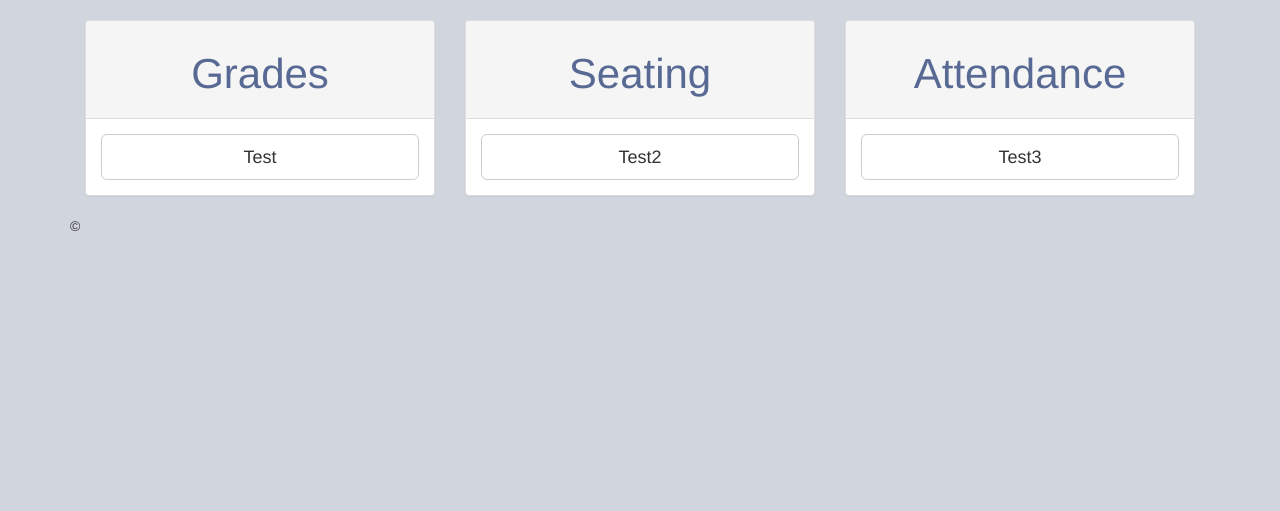
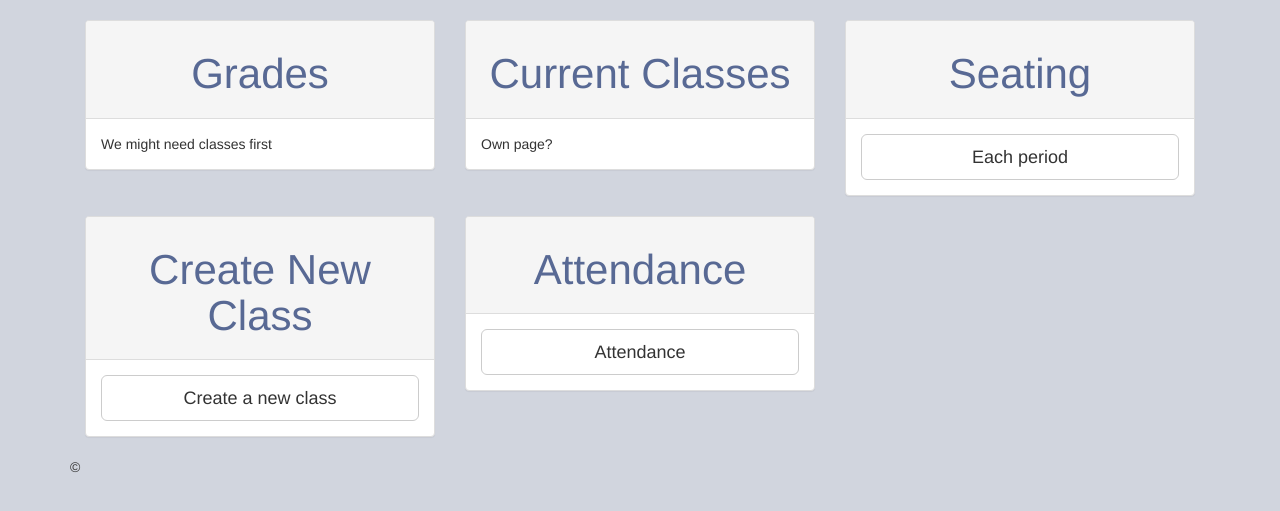
Before and after one commit to shamaul-d/gradestbook, a Flask app: page /home/ in a window 1280 px wide. Shown: the part 113-624 px from the top of the page. Run offline with Flask 2, Linux system fonts and the light colour scheme; a user stored in the database is signed in; some libraries are stand-ins or nearby versions.

Commit message:
seperate js files

```diff
--- a/app.py
+++ b/app.py
@@ -32,7 +32,7 @@ def logoutJ():
 @app.route('/home/')
 def home():
     if 'user' in session:
-        return render_template('home.html', loggedIn="Logout", teach = session['teach'])
+        return render_template('home.html', loggedIn=True, teach = session['teach'])
     return redirect(url_for('login'))
 
 @app.route('/auth/', methods = ["GET","POST"])
@@ -82,14 +82,21 @@ def auth():
 def hashp(password):
     return hashlib.sha512(password).hexdigest()
 
-#dev only
 @app.route('/seating/')
 def seating():
-    if (session['teach']):
+    if 'teach' in session:
         htmlString = seat.seatHtml(3,5)
-        return render_template('seat.html', seats=htmlString)
+        return render_template('seat.html', seats=htmlString, loggedIn = True)
     else:
         return redirect(url_for('home'))
+
+@app.route('/absence')
+def absence():
+    return render_template('absence.html')
+
+@app.route('/createClass')
+def createClass():
+    return render_template('newClass.html')
 
 if __name__ == '__main__':
     app.debug = True
--- a/templates/home.html
+++ b/templates/home.html
@@ -12,7 +12,18 @@
                 <h1><center> Grades <center></h1>
                 </div>
                 <div class="panel-body">
-	<a type="button" class="btn btn-default btn-lg btn-block" href="#">Test</a>
+                    We might need classes first
+                </div>
+            </div>
+        </div>
+
+        <div class="col-lg-4">
+            <div class="panel panel-default">
+                <div class="panel-heading">
+                    <h1><center> Current Classes </center></h1>
+                </div>
+                <div class="panel-body">
+                    Own page?
                 </div>
             </div>
         </div>
@@ -25,7 +36,31 @@
                     <h1><center> Seating </center></h1>
                 </div>
                 <div class="panel-body">
-	<a type="button" class="btn btn-default btn-lg btn-block" href="/seating">Test2</a>
+                    <a type="button" class="btn btn-default btn-lg btn-block" href="/seating">Each period</a>
+                </div>
+            </div>
+        </div>
+
+        <div class="col-lg-4">
+            <div class="panel panel-default">
+                <div class="panel-heading">
+                    <h1><center> Create New Class </center></h1>
+                </div>
+                <div class="panel-body">
+                    <a type="button" class="btn btn-default btn-lg btn-block" href="/createClass">Create a new class</a>
+                </div>
+            </div>
+        </div>
+
+        {%else%}
+
+        <div class="col-lg-4">
+            <div class="panel panel-default">
+                <div class="panel-heading">
+                    <h1><center> Join New Class </center></h1>
+                </div>
+                <div class="panel-body">
+                    Probably some search bar thing?
                 </div>
             </div>
         </div>
@@ -38,7 +73,7 @@
                     <h1><center> Attendance </center></h1>
                 </div>
                 <div class="panel-body">
-	<a type="button" class="btn btn-default btn-lg btn-block" href="#">Test3</a>
+                    <a type="button" class="btn btn-default btn-lg btn-block" href="/absence">Attendance</a>
                 </div>
             </div>
         </div>
--- a/templates/template.html
+++ b/templates/template.html
@@ -63,7 +63,9 @@
             <div class="container">
                 <p class="title"> gradestbook</p>
             </div>
-          <p id="out">{{ loggedIn }}<p>
+            {%if loggedIn%}
+            <p id="out">Logout<p>
+                {%endif%}
             </div>
             {%block navbar%}{%endblock%}
         </div>
--- a/userCheatSheet.txt
+++ b/userCheatSheet.txt
@@ -1,3 +1,4 @@
 user        pass
 hpotter     forgotten...(sorry)
 levans      flowers
+minnieM      kittycat
```
Also changed, not shown: static/javascript/login.js (added, +19 -0 lines), static/javascript/seats.js (added, +95 -0 lines), templates/login.html (+1 -23 lines), templates/newClass.html (added, +10 -0 lines), templates/seat.html (+1 -102 lines), utils/data/database.db, 1 other file. Lines whose indentation alone changed are shown as unchanged.
